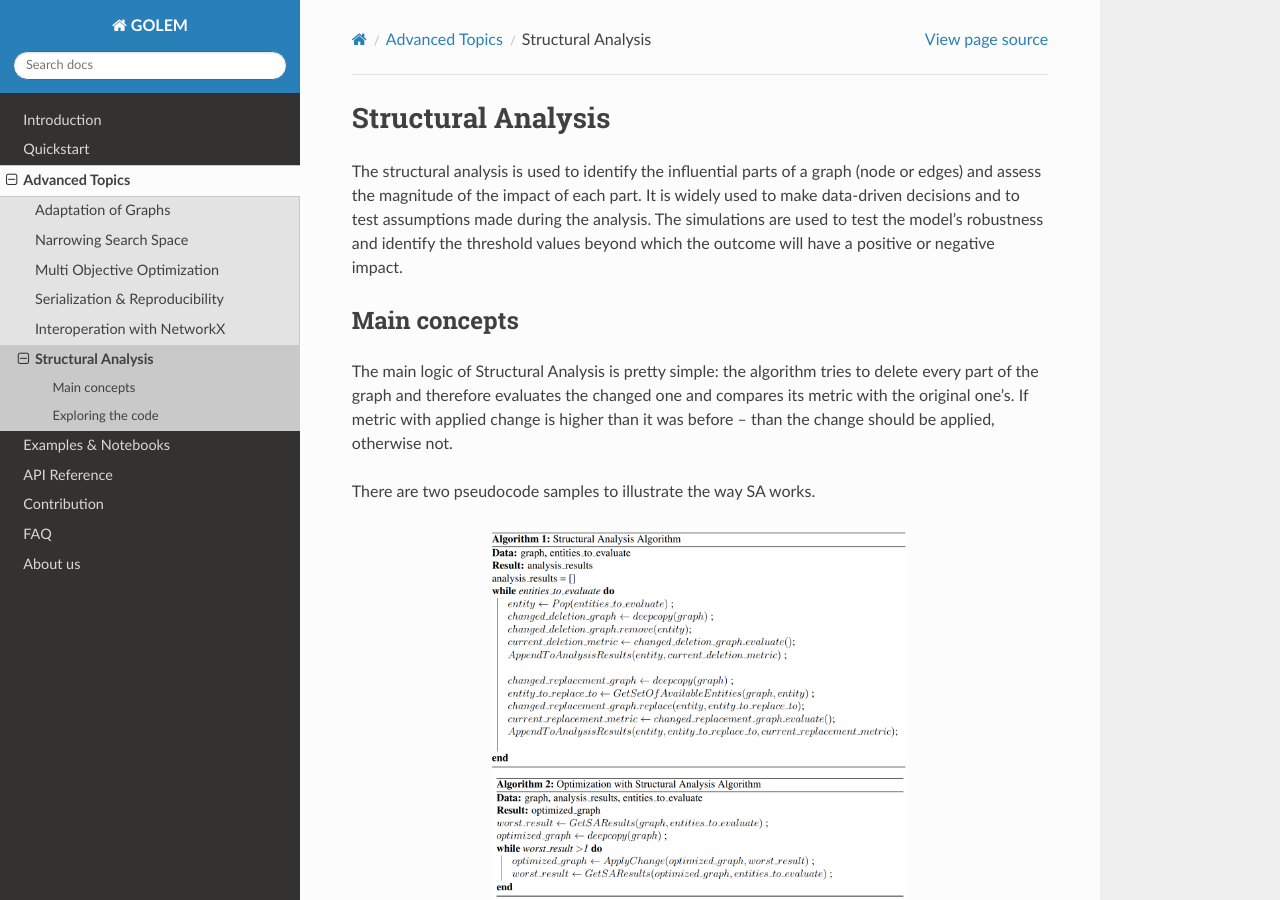
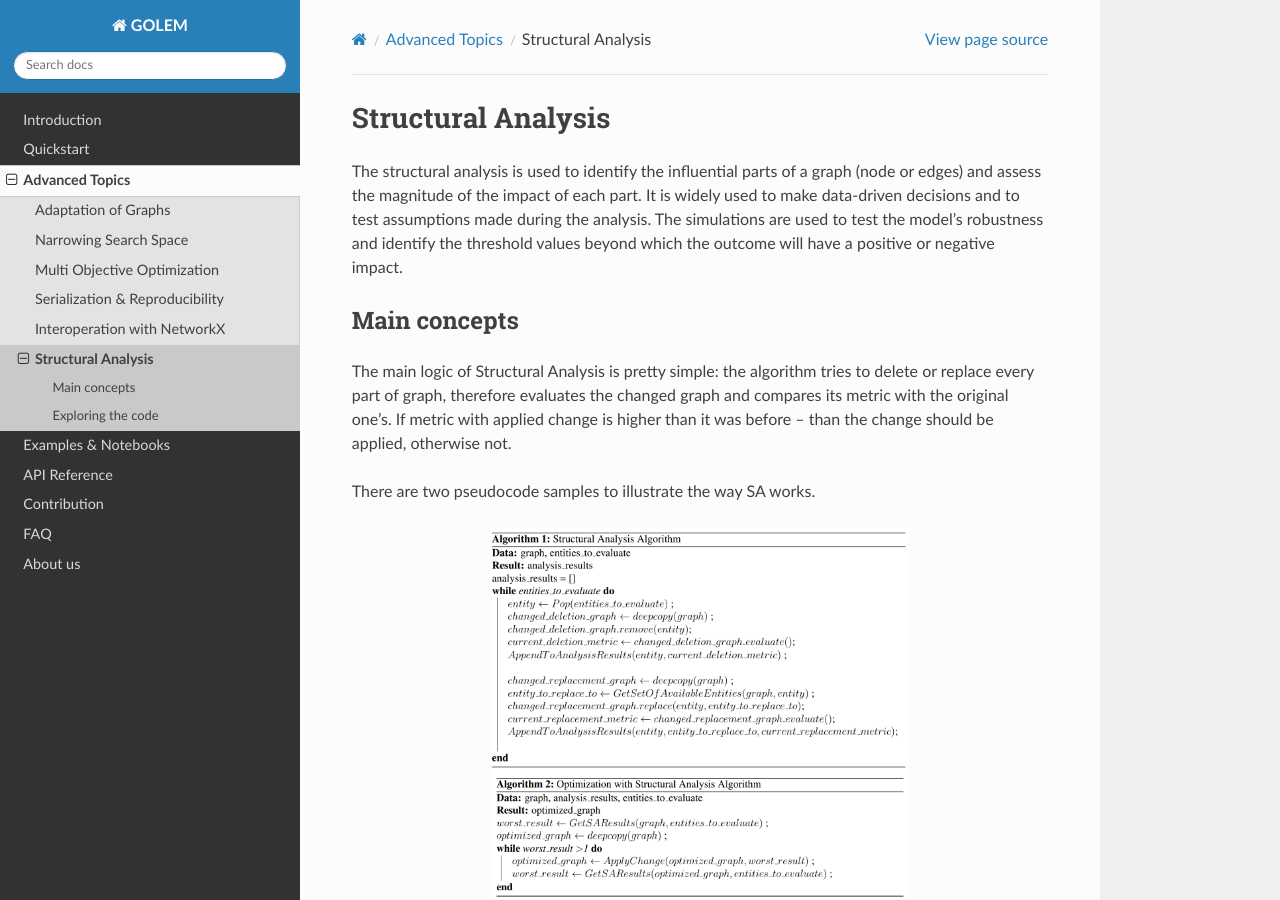
Before and after one commit to aimclub/GOLEM, a Sphinx documentation site: the page built from docs/source/advanced/structural_analysis.rst, in a window 1280 px wide and 900 px high. Built offline with Sphinx 7.4.7 and the Read the Docs theme 2.0.0, drawn with Linux system fonts in a browser that asks for light colours.

Commit message:
fix grammar

```diff
--- a/docs/source/advanced/structural_analysis.rst
+++ b/docs/source/advanced/structural_analysis.rst
@@ -11,8 +11,8 @@ negative impact.
 Main concepts
 -------------
 
-The main logic of Structural Analysis is pretty simple: the algorithm tries to delete
-every part of the graph and therefore evaluates the changed one and compares its metric
+The main logic of Structural Analysis is pretty simple: the algorithm tries to delete or replace
+every part of graph, therefore evaluates the changed graph and compares its metric
 with the original one's. If metric with applied change is higher than it was before --
 than the change should be applied, otherwise not.
 
```
